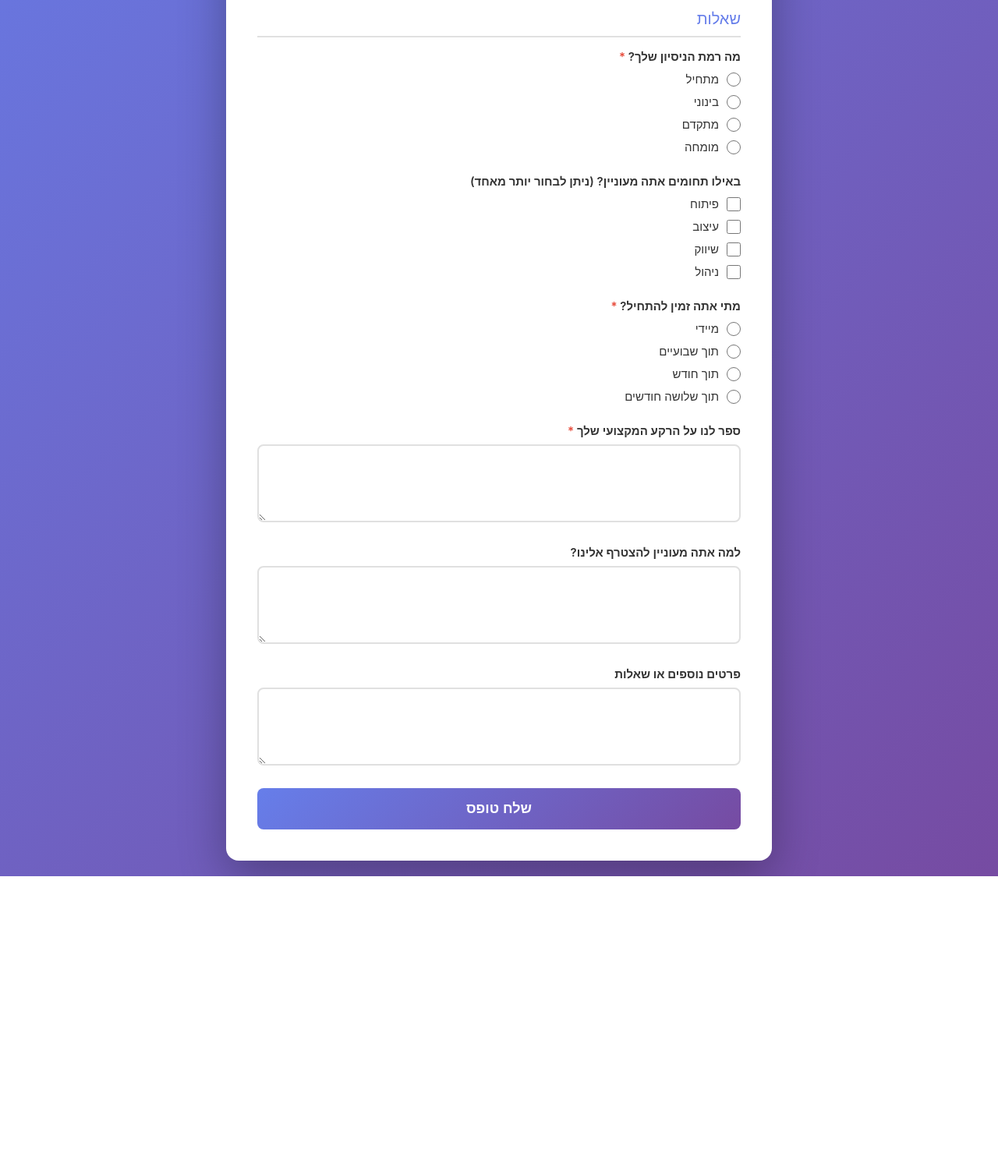
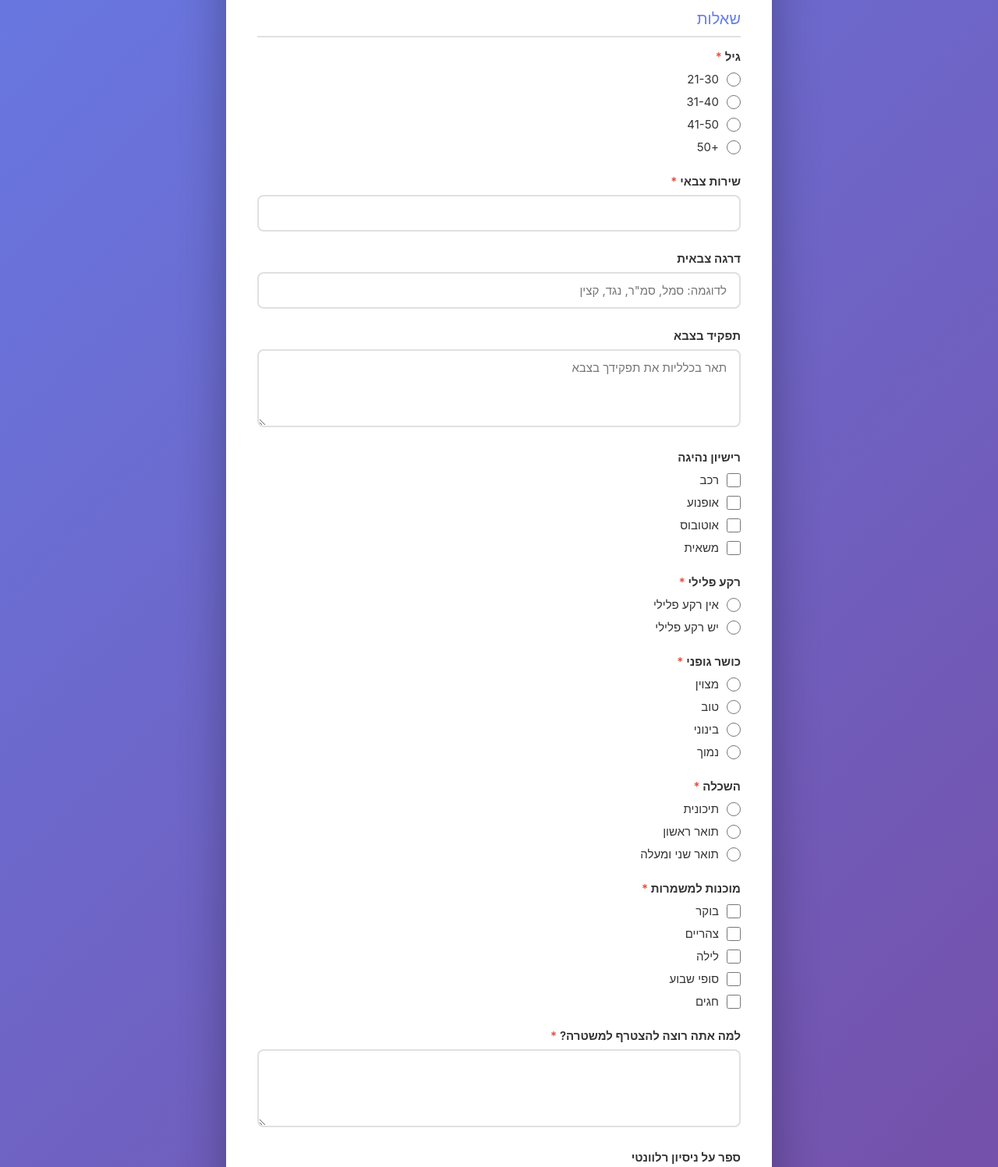
Before and after one commit to yoramfeld/TAAD-landing-page, a plain HTML site: page index.html in a window 1280 px wide. Shown: the part 500-1997 px from the top of the page at 78% size. Before the commit the page ends 1624 px from the top, so only its background shows below. Drawn offline with Linux system fonts and the light colour scheme.

Commit message:
Add files via upload

```diff
--- a/index.html
+++ b/index.html
@@ -232,88 +232,167 @@
             <!-- Questions Section -->
             <div class="section-title">שאלות</div>
 
-            <!-- Question 1 - Radio -->
+            <!-- Question 1 - Age -->
             <div class="form-group">
-                <label>מה רמת הניסיון שלך? <span class="required">*</span></label>
+                <label>גיל <span class="required">*</span></label>
                 <div class="radio-group">
                     <div class="radio-option">
-                        <input type="radio" id="exp1" name="experience" value="מתחיל" required>
-                        <label for="exp1">מתחיל</label>
+                        <input type="radio" id="age1" name="age" value="21-30" required>
+                        <label for="age1">21-30</label>
                     </div>
                     <div class="radio-option">
-                        <input type="radio" id="exp2" name="experience" value="בינוני">
-                        <label for="exp2">בינוני</label>
+                        <input type="radio" id="age2" name="age" value="31-40">
+                        <label for="age2">31-40</label>
                     </div>
                     <div class="radio-option">
-                        <input type="radio" id="exp3" name="experience" value="מתקדם">
-                        <label for="exp3">מתקדם</label>
+                        <input type="radio" id="age3" name="age" value="41-50">
+                        <label for="age3">41-50</label>
                     </div>
                     <div class="radio-option">
-                        <input type="radio" id="exp4" name="experience" value="מומחה">
-                        <label for="exp4">מומחה</label>
+                        <input type="radio" id="age4" name="age" value="+50">
+                        <label for="age4">+50</label>
                     </div>
                 </div>
             </div>
 
-            <!-- Question 2 - Checkboxes -->
+            <!-- Question 2 - Military Service -->
             <div class="form-group">
-                <label>באילו תחומים אתה מעוניין? (ניתן לבחור יותר מאחד)</label>
+                <label for="military_service">שירות צבאי <span class="required">*</span></label>
+                <input type="text" id="military_service" name="military_service" required>
+            </div>
+
+            <!-- Question 3 - Military Rank -->
+            <div class="form-group">
+                <label for="military_rank">דרגה צבאית</label>
+                <input type="text" id="military_rank" name="military_rank" placeholder="לדוגמה: סמל, סמ&quot;ר, נגד, קצין">
+            </div>
+
+            <!-- Question 4 - Military Role -->
+            <div class="form-group">
+                <label for="military_role">תפקיד בצבא</label>
+                <textarea id="military_role" name="military_role" placeholder="תאר בכלליות את תפקידך בצבא"></textarea>
+            </div>
+
+            <!-- Question 5 - Driver's License -->
+            <div class="form-group">
+                <label>רישיון נהיגה</label>
                 <div class="checkbox-group">
                     <div class="checkbox-option">
-                        <input type="checkbox" id="interest1" name="interests" value="פיתוח">
-                        <label for="interest1">פיתוח</label>
+                        <input type="checkbox" id="license1" name="drivers_license" value="רכב">
+                        <label for="license1">רכב</label>
                     </div>
                     <div class="checkbox-option">
-                        <input type="checkbox" id="interest2" name="interests" value="עיצוב">
-                        <label for="interest2">עיצוב</label>
+                        <input type="checkbox" id="license2" name="drivers_license" value="אופנוע">
+                        <label for="license2">אופנוע</label>
                     </div>
                     <div class="checkbox-option">
-                        <input type="checkbox" id="interest3" name="interests" value="שיווק">
-                        <label for="interest3">שיווק</label>
+                        <input type="checkbox" id="license3" name="drivers_license" value="אוטובוס">
+                        <label for="license3">אוטובוס</label>
                     </div>
                     <div class="checkbox-option">
-                        <input type="checkbox" id="interest4" name="interests" value="ניהול">
-                        <label for="interest4">ניהול</label>
+                        <input type="checkbox" id="license4" name="drivers_license" value="משאית">
+                        <label for="license4">משאית</label>
                     </div>
                 </div>
             </div>
 
-            <!-- Question 3 - Radio -->
+            <!-- Question 6 - Criminal Record -->
             <div class="form-group">
-                <label>מתי אתה זמין להתחיל? <span class="required">*</span></label>
+                <label>רקע פלילי <span class="required">*</span></label>
                 <div class="radio-group">
                     <div class="radio-option">
-                        <input type="radio" id="avail1" name="availability" value="מיידי" required>
-                        <label for="avail1">מיידי</label>
+                        <input type="radio" id="criminal1" name="criminal_record" value="אין רקע פלילי" required>
+                        <label for="criminal1">אין רקע פלילי</label>
                     </div>
                     <div class="radio-option">
-                        <input type="radio" id="avail2" name="availability" value="תוך שבועיים">
-                        <label for="avail2">תוך שבועיים</label>
+                        <input type="radio" id="criminal2" name="criminal_record" value="יש רקע פלילי">
+                        <label for="criminal2">יש רקע פלילי</label>
+                    </div>
+                </div>
+            </div>
+
+            <!-- Question 7 - Physical Fitness -->
+            <div class="form-group">
+                <label>כושר גופני <span class="required">*</span></label>
+                <div class="radio-group">
+                    <div class="radio-option">
+                        <input type="radio" id="fitness1" name="physical_fitness" value="מצוין" required>
+                        <label for="fitness1">מצוין</label>
                     </div>
                     <div class="radio-option">
-                        <input type="radio" id="avail3" name="availability" value="תוך חודש">
-                        <label for="avail3">תוך חודש</label>
+                        <input type="radio" id="fitness2" name="physical_fitness" value="טוב">
+                        <label for="fitness2">טוב</label>
                     </div>
                     <div class="radio-option">
-                        <input type="radio" id="avail4" name="availability" value="תוך שלושה חודשים">
-                        <label for="avail4">תוך שלושה חודשים</label>
+                        <input type="radio" id="fitness3" name="physical_fitness" value="בינוני">
+                        <label for="fitness3">בינוני</label>
+                    </div>
+                    <div class="radio-option">
+                        <input type="radio" id="fitness4" name="physical_fitness" value="נמוך">
+                        <label for="fitness4">נמוך</label>
+                    </div>
+                </div>
+            </div>
+
+            <!-- Question 8 - Education -->
+            <div class="form-group">
+                <label>השכלה <span class="required">*</span></label>
+                <div class="radio-group">
+                    <div class="radio-option">
+                        <input type="radio" id="edu1" name="education" value="תיכונית" required>
+                        <label for="edu1">תיכונית</label>
+                    </div>
+                    <div class="radio-option">
+                        <input type="radio" id="edu2" name="education" value="תואר ראשון">
+                        <label for="edu2">תואר ראשון</label>
+                    </div>
+                    <div class="radio-option">
+                        <input type="radio" id="edu3" name="education" value="תואר שני ומעלה">
+                        <label for="edu3">תואר שני ומעלה</label>
+                    </div>
+                </div>
+            </div>
+
+            <!-- Question 9 - Shift Availability -->
+            <div class="form-group">
+                <label>מוכנות למשמרות <span class="required">*</span></label>
+                <div class="checkbox-group">
+                    <div class="checkbox-option">
+                        <input type="checkbox" id="shift1" name="shift_availability" value="בוקר" required>
+                        <label for="shift1">בוקר</label>
+                    </div>
+                    <div class="checkbox-option">
+                        <input type="checkbox" id="shift2" name="shift_availability" value="צהריים">
+                        <label for="shift2">צהריים</label>
+                    </div>
+                    <div class="checkbox-option">
+                        <input type="checkbox" id="shift3" name="shift_availability" value="לילה">
+                        <label for="shift3">לילה</label>
+                    </div>
+                    <div class="checkbox-option">
+                        <input type="checkbox" id="shift4" name="shift_availability" value="סופי שבוע">
+                        <label for="shift4">סופי שבוע</label>
+                    </div>
+                    <div class="checkbox-option">
+                        <input type="checkbox" id="shift5" name="shift_availability" value="חגים">
+                        <label for="shift5">חגים</label>
                     </div>
                 </div>
             </div>
 
             <!-- Text Area Questions -->
             <div class="form-group">
-                <label for="background">ספר לנו על הרקע המקצועי שלך <span class="required">*</span></label>
-                <textarea id="background" name="background" required></textarea>
+                <label for="motivation">למה אתה רוצה להצטרף למשטרה? <span class="required">*</span></label>
+                <textarea id="motivation" name="motivation" required></textarea>
             </div>
 
             <div class="form-group">
-                <label for="motivation">למה אתה מעוניין להצטרף אלינו?</label>
-                <textarea id="motivation" name="motivation"></textarea>
+                <label for="experience">ספר על ניסיון רלוונטי</label>
+                <textarea id="experience" name="experience"></textarea>
             </div>
 
             <div class="form-group">
-                <label for="additional">פרטים נוספים או שאלות</label>
+                <label for="additional">פרטים נוספים</label>
                 <textarea id="additional" name="additional"></textarea>
             </div>
 
@@ -341,10 +420,15 @@
             // Get form data
             const formData = new FormData(form);
 
-            // Collect all checkbox values
-            const checkboxes = document.querySelectorAll('input[name="interests"]:checked');
-            const interests = Array.from(checkboxes).map(cb => cb.value).join(', ');
-            formData.set('interests', interests || 'לא נבחר');
+            // Collect all checkbox values for drivers_license
+            const licenseCheckboxes = document.querySelectorAll('input[name="drivers_license"]:checked');
+            const licenses = Array.from(licenseCheckboxes).map(cb => cb.value).join(', ');
+            formData.set('drivers_license', licenses || 'לא נבחר');
+
+            // Collect all checkbox values for shift_availability
+            const shiftCheckboxes = document.querySelectorAll('input[name="shift_availability"]:checked');
+            const shifts = Array.from(shiftCheckboxes).map(cb => cb.value).join(', ');
+            formData.set('shift_availability', shifts || 'לא נבחר');
 
             try {
                 const response = await fetch('https://api.web3forms.com/submit', {
```
